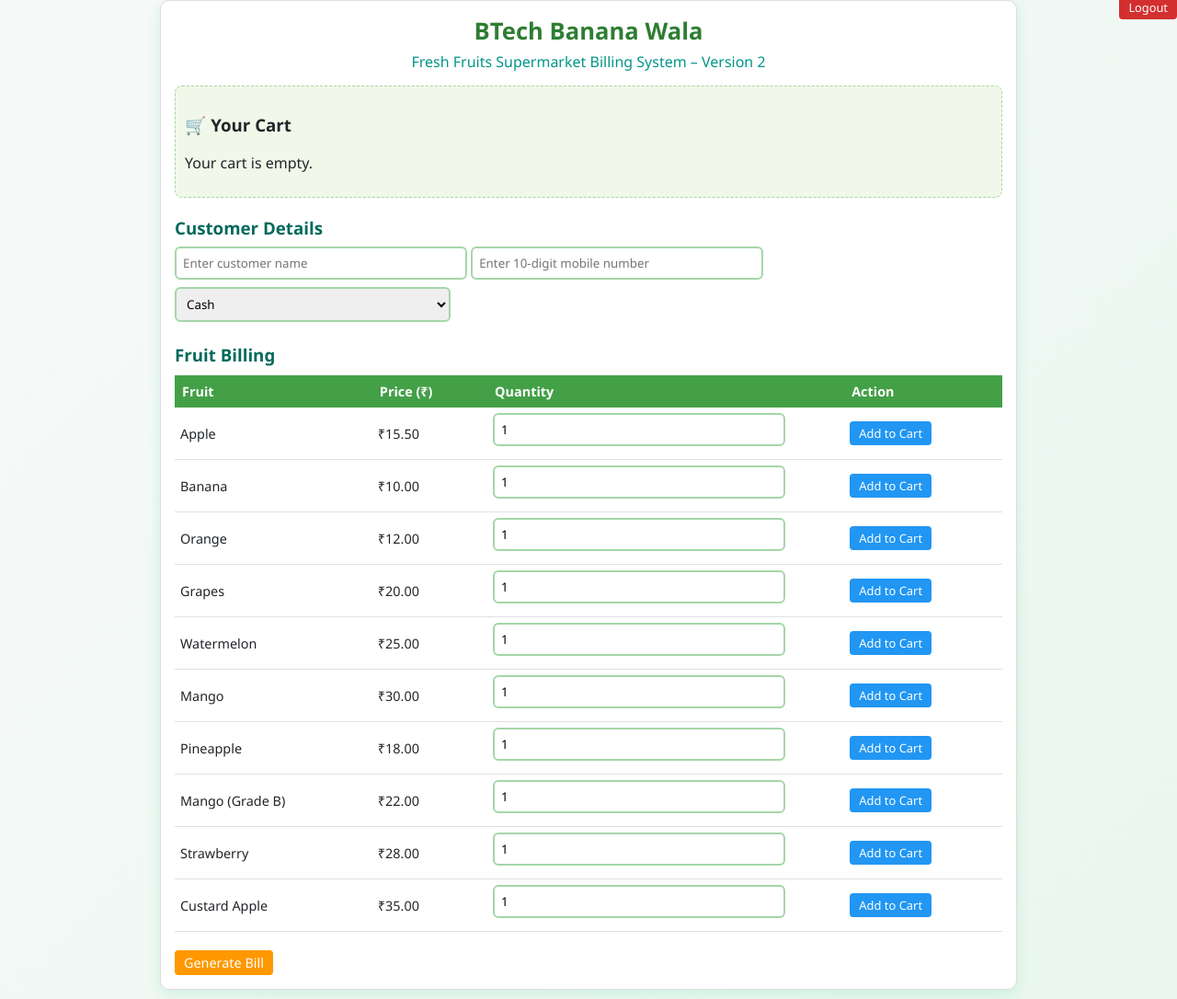
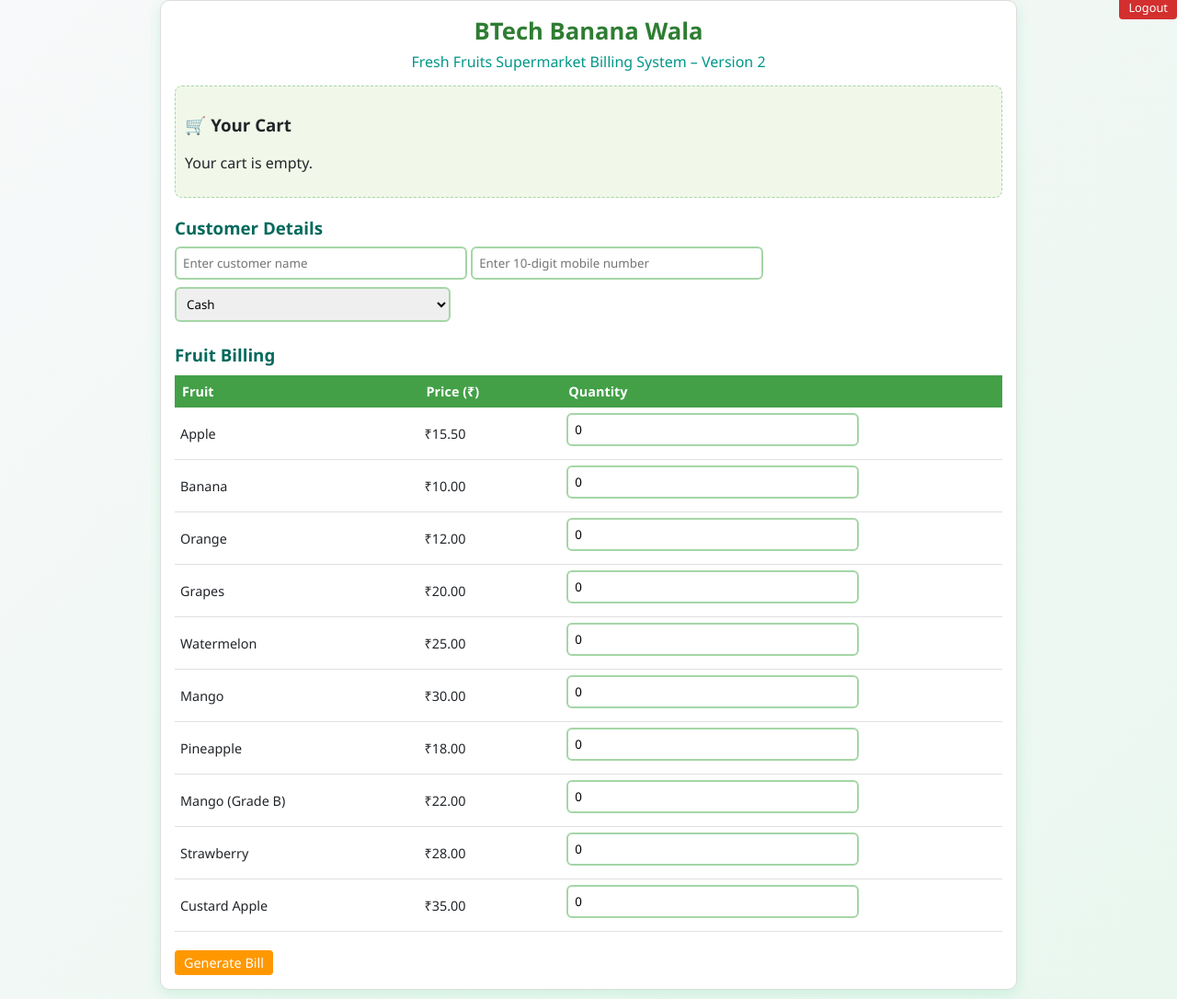
Before and after one commit to harshagunnala27-cloud/btech-banana-wala, a Flask app: page / in a window 1280 px wide. Shown: the part 42-1128 px from the top of the page at 92% size. Run offline with Flask 3, Linux system fonts and the light colour scheme.

Commit message:
updated corrected index template

```diff
--- a/templates/index.html
+++ b/templates/index.html
@@ -4,49 +4,71 @@
   <meta charset="UTF-8" />
   <meta name="viewport" content="width=device-width, initial-scale=1.0" />
   <title>BTech Banana Wala – Fruit Supermarket Billing</title>
-  <link rel="stylesheet" href="{{ url_for('static', filename='style.css') }}" />
+
+  <link rel="stylesheet" href="{{ url_for('static', filename='style.css') }}">
 </head>
+
 <body>
 
-  <!-- DARK MODE Toggle -->
+  <!-- DARK MODE -->
   <div class="mode-toggle">
     <form method="POST" action="/dark_mode" class="mode-form">
       <label>
-        <input type="checkbox" name="dark" value="true" onchange="this.form.submit()"
-               {% if dark_mode %}checked{% endif %} />
+        <input type="checkbox"
+               name="dark"
+               value="true"
+               onchange="this.form.submit()"
+               {% if dark_mode %}checked{% endif %}>
         Dark Mode
       </label>
     </form>
   </div>
 
-  {% if session.get('user') %}<p class="user-info">Logged in as: {{ session.user.username }} ({{ session.user.role }})</p>{% endif %}
+  <!-- USER INFO -->
+  {% if session.get('user') %}
+    <p class="user-info">
+      Logged in as:
+      {{ session.user.username }} ({{ session.user.role }})
+    </p>
+  {% endif %}
+
   <a href="/logout" class="btn-logout">Logout</a>
 
   <div class="container">
 
     <h1 class="header">BTech Banana Wala</h1>
-    <p class="sub-header">Fresh Fruits Supermarket Billing System – Version 2</p>
+    <p class="sub-header">
+      Fresh Fruits Supermarket Billing System – Version 2
+    </p>
 
+    <!-- ERROR -->
     {% if error %}
-      <div class="alert-error">{{ error }}</div>
+      <div class="alert-error">
+        {{ error }}
+      </div>
     {% endif %}
 
+    <!-- BILL RECEIPT -->
     {% if bill %}
-      <!-- BILL RECEIPT -->
+
       <div class="receipt" id="print-bill">
+
         <h2 class="receipt-title">BILL RECEIPT</h2>
-        <p><strong>Customer:</strong> {{ bill.name }}</p>
-        <p><strong>Mobile:</strong> {{ bill.contact }}</p>
-        <p><strong>Payment:</strong> {{ bill.payment_method }}</p>
-        <p><strong>Date & Time:</strong> {{ bill.timestamp }}</p>
+
+        <p><strong>Customer:</strong> {{ bill["name"] }}</p>
+        <p><strong>Mobile:</strong> {{ bill["contact"] }}</p>
+        <p><strong>Payment:</strong> {{ bill["payment_method"] }}</p>
+        <p><strong>Date & Time:</strong> {{ bill["timestamp"] }}</p>
 
         <table class="bill-table">
+
           <tr>
             <th>Fruit</th>
             <th>Qty</th>
             <th>Price</th>
             <th>Total</th>
           </tr>
+
           {% for item in bill["items"] %}
           <tr>
             <td>{{ item["name"] }}</td>
@@ -55,42 +77,87 @@
             <td>₹{{ "%.2f"|format(item["total"]) }}</td>
           </tr>
           {% endfor %}
+
         </table>
 
         <div class="bill-total">
-          <p><strong>Subtotal:</strong> ₹{{ "%.2f"|format(bill["subtotal"]) }}</p>
-          <p><strong>GST (18%):</strong> ₹{{ "%.2f"|format(bill["gst"]) }}</p>
-          <p><strong class="final">Final Amount: ₹{{ "%.2f"|format(bill["final_amount"]) }}</strong></p>
+          <p>
+            <strong>Subtotal:</strong>
+            ₹{{ "%.2f"|format(bill["subtotal"]) }}
+          </p>
+
+          <p>
+            <strong>GST (18%):</strong>
+            ₹{{ "%.2f"|format(bill["gst"]) }}
+          </p>
+
+          <p>
+            <strong class="final">
+              Final Amount:
+              ₹{{ "%.2f"|format(bill["final_amount"]) }}
+            </strong>
+          </p>
         </div>
 
-        <!-- PAYMENT SIMULATION -->
+        <!-- PAYMENT STATUS -->
         <div class="payment-simulation">
-          {% if bill.payment_method == "cash" %}
-            <p class="success"><strong>✅ CASH – Payment successful.</strong></p>
-          {% elif bill.payment_method == "card" %}
-            <p class="success"><strong>✅ CARD – Payment successful.</strong></p>
+
+          {% if bill["payment_method"] == "cash" %}
+            <p class="success">
+              <strong>✅ CASH – Payment successful.</strong>
+            </p>
+
+          {% elif bill["payment_method"] == "card" %}
+            <p class="success">
+              <strong>✅ CARD – Payment successful.</strong>
+            </p>
+
           {% else %}
-            <p class="pending">⏱️ <strong>UPI – Payment status: {{ bill.payment_status }}.</strong></p>
-            <p>Simulated: system will mark this as successful after a short delay.</p>
+            <p class="pending">
+              ⏱️
+              <strong>
+                UPI – Payment status:
+                {{ bill["payment_status"] }}
+              </strong>
+            </p>
+
+            <p>
+              Simulated: system will mark this as successful after a short delay.
+            </p>
+
           {% endif %}
+
         </div>
 
-        <p class="thank-you">Thank you for shopping with BTech Banana Wala!</p>
+        <p class="thank-you">
+          Thank you for shopping with BTech Banana Wala!
+        </p>
+
       </div>
 
       <div class="actions">
-        <button type="button" onclick="window.print()" class="btn-print">Print Bill</button>
-        <a href="/" class="btn-new">New Bill</a>
+        <button type="button"
+                onclick="window.print()"
+                class="btn-print">
+          Print Bill
+        </button>
+
+        <a href="/" class="btn-new">
+          New Bill
+        </a>
       </div>
 
     {% else %}
-      <!-- MAIN BILLING PAGE -->
 
-      <!-- CART (Version 2) -->
+      <!-- CART -->
       <div class="cart-section">
+
         <h3>🛒 Your Cart</h3>
+
         {% if cart %}
+
           <table class="cart-table">
+
             <tr>
               <th>Fruit</th>
               <th>Qty</th>
@@ -98,80 +165,166 @@
               <th>Total</th>
               <th>Action</th>
             </tr>
+
             {% for code, qty in cart.items() %}
+
               {% if code in products %}
+
                 {% set p = products[code] %}
                 {% set total = p.price * qty %}
+
                 <tr>
+
                   <td>{{ p.name }}</td>
+
                   <td>{{ qty }}</td>
-                  <td>₹{{ "%.2f"|format(p.price) }}</td>
-                  <td>₹{{ "%.2f"|format(total) }}</td>
+
                   <td>
-                    <form method="POST" style="display:inline;">
-                      <input type="hidden" name="_form_type" value="remove_from_cart" />
-                      <input type="hidden" name="code" value="{{ code }}" />
-                      <button type="submit" class="btn-remove">Remove</button>
+                    ₹{{ "%.2f"|format(p.price) }}
+                  </td>
+
+                  <td>
+                    ₹{{ "%.2f"|format(total) }}
+                  </td>
+
+                  <td>
+
+                    <form method="POST">
+
+                      <input type="hidden"
+                             name="_form_type"
+                             value="remove_from_cart">
+
+                      <input type="hidden"
+                             name="code"
+                             value="{{ code }}">
+
+                      <button type="submit"
+                              class="btn-remove">
+                        Remove
+                      </button>
+
                     </form>
+
                   </td>
+
                 </tr>
+
               {% endif %}
+
             {% endfor %}
+
           </table>
+
           <p class="cart-total">
-            <strong>Subtotal:</strong> ₹{{ "%.2f"|format(subtotal) }} |
-            <strong>GST (18%):</strong> ₹{{ "%.2f"|format(gst) }} |
-            <strong>Final:</strong> ₹{{ "%.2f"|format(final_amount) }}
+
+            <strong>Subtotal:</strong>
+            ₹{{ "%.2f"|format(subtotal) }}
+
+            |
+
+            <strong>GST (18%):</strong>
+            ₹{{ "%.2f"|format(gst) }}
+
+            |
+
+            <strong>Final:</strong>
+            ₹{{ "%.2f"|format(final_amount) }}
+
           </p>
+
         {% else %}
-          <p class="empty-cart">Your cart is empty.</p>
+
+          <p class="empty-cart">
+            Your cart is empty.
+          </p>
+
         {% endif %}
+
       </div>
 
+      <!-- MAIN FORM -->
       <form method="POST">
+
         <div class="section">
+
           <h3>Customer Details</h3>
-          <input type="text" name="name" placeholder="Enter customer name" required />
-          <input type="text" name="contact" placeholder="Enter 10‑digit mobile number" required minlength="10" maxlength="10" />
+
+          <input type="text"
+                 name="name"
+                 placeholder="Enter customer name"
+                 required>
+
+          <input type="text"
+                 name="contact"
+                 placeholder="Enter 10-digit mobile number"
+                 required
+                 minlength="10"
+                 maxlength="10">
 
           <select name="payment_method" required>
+
             <option value="cash">Cash</option>
+
             <option value="card">Card</option>
+
             <option value="upi">UPI</option>
+
           </select>
+
         </div>
 
+        <!-- PRODUCTS -->
         <div class="section">
+
           <h3>Fruit Billing</h3>
+
           <table class="fruit-table">
+
             <tr>
               <th>Fruit</th>
               <th>Price (₹)</th>
               <th>Quantity</th>
-              <th>Action</th>
             </tr>
+
             {% for code, data in products.items() %}
+
             <tr>
+
               <td>{{ data.name }}</td>
-              <td>₹{{ "%.2f"|format(data.price) }}</td>
+
               <td>
-                <input type="number" name="qty_{{ code }}" min="1" value="1" />
+                ₹{{ "%.2f"|format(data.price) }}
               </td>
+
               <td>
-                <form method="POST" style="display:inline;">
-                  <input type="hidden" name="_form_type" value="add_to_cart" />
-                  <input type="hidden" name="code" value="{{ code }}" />
-                  <input type="hidden" name="qty" value="{{ request.form.get('qty_' + code, '1') }}" />
-                  <button type="submit" class="btn-add">Add to Cart</button>
-                </form>
+
+                <input type="number"
+                       name="qty_{{ code }}"
+                       min="0"
+                       value="0">
+
               </td>
+
             </tr>
+
             {% endfor %}
+
           </table>
+
         </div>
 
-        <button type="submit" name="_form_type" value="generate_bill" class="btn-submit">Generate Bill</button>
+        <button type="submit"
+                name="_form_type"
+                value="generate_bill"
+                class="btn-submit">
+
+          Generate Bill
+
+        </button>
+
       </form>
+
     {% endif %}
 
   </div>
```
